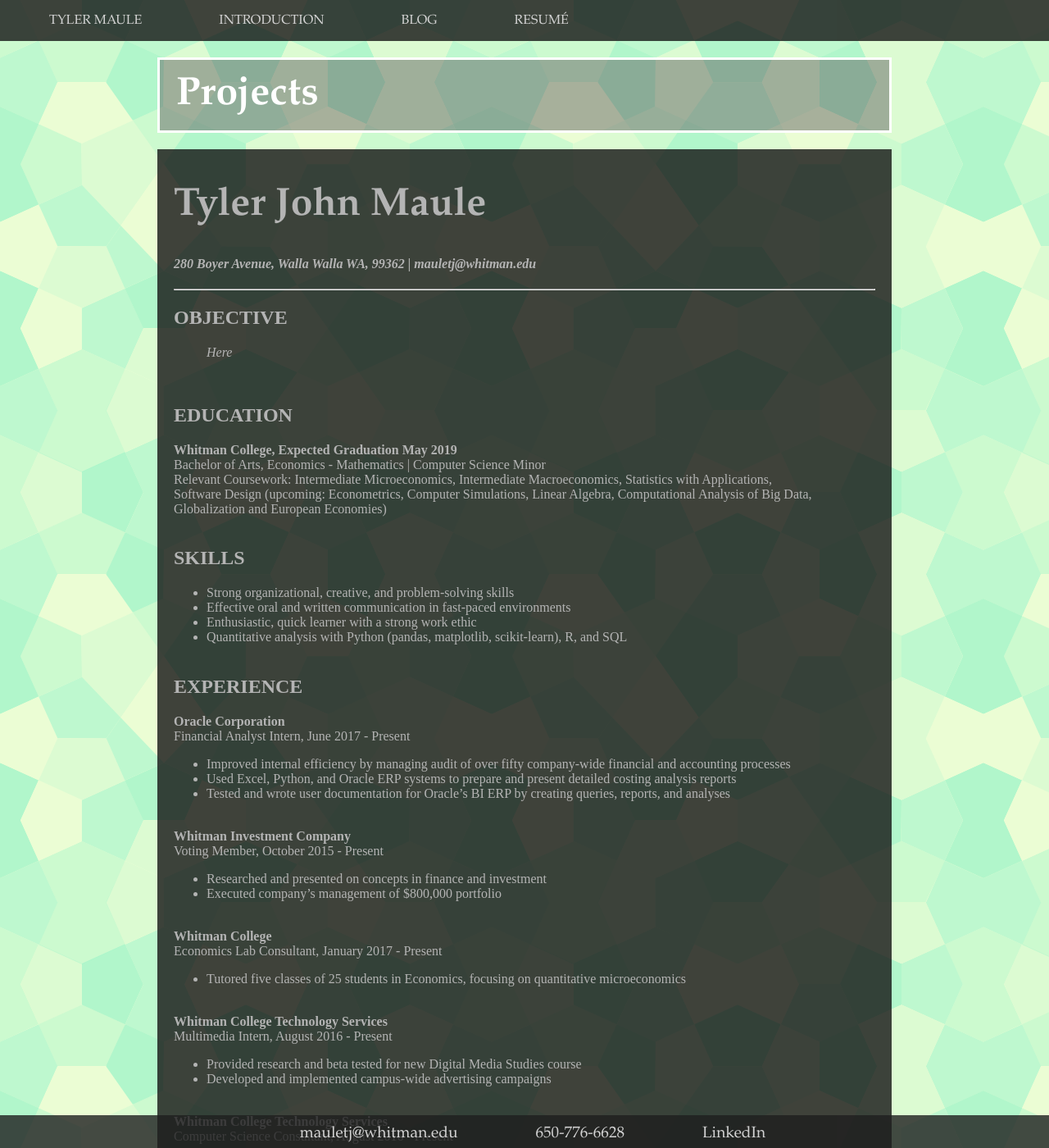
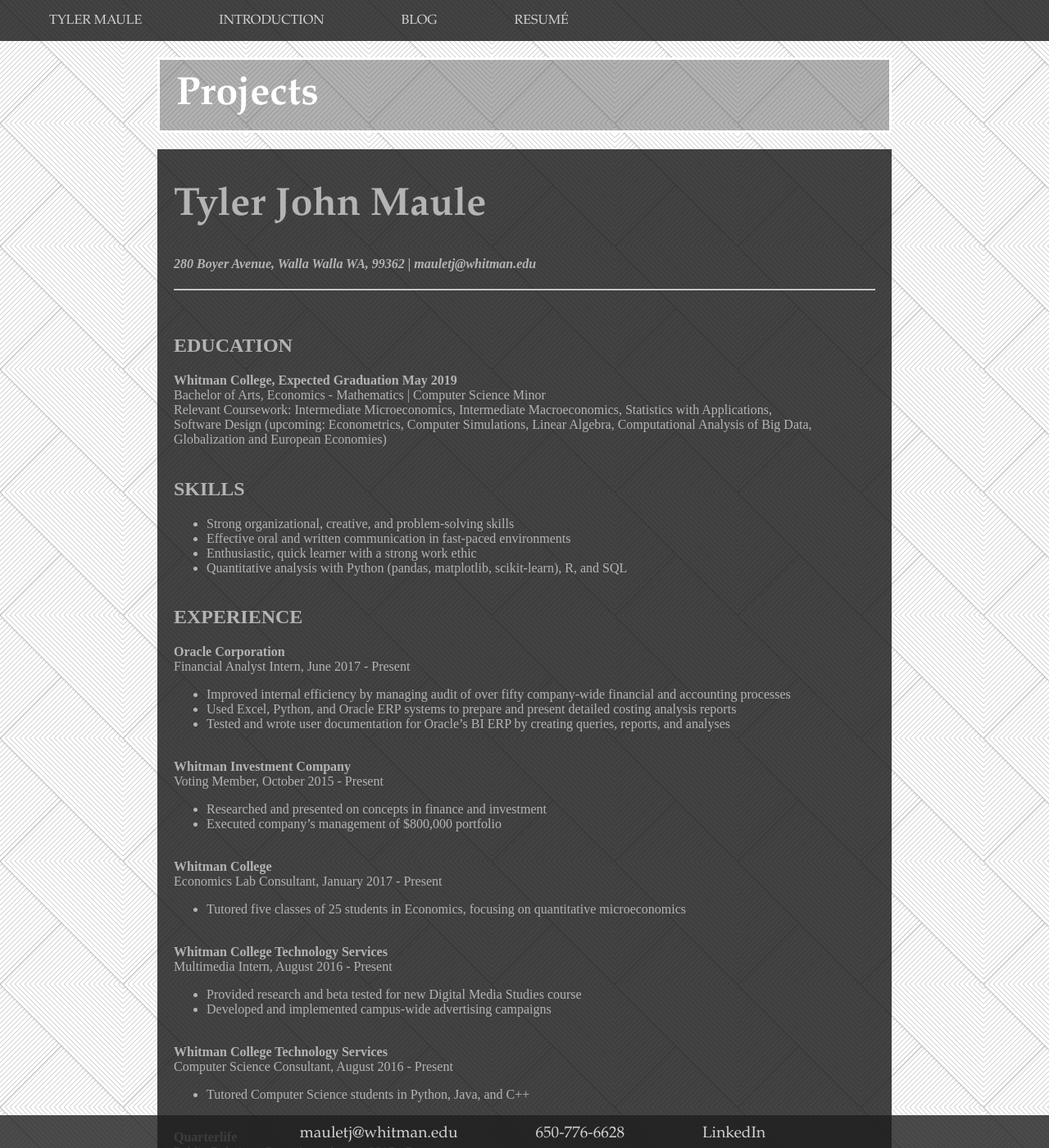
Before and after one commit to tylermaule/tylermaule.github.io, a Jekyll site: the page built from projects.html, in a window 1280 px wide and 1400 px high. Shown: the whole window at 82% size. Built offline with Jekyll 4.4.1, drawn with Linux system fonts in a browser that asks for light colours.

Commit message:
change background, pictures

```diff
--- a/_includes/resume.md
+++ b/_includes/resume.md
@@ -1,9 +1,6 @@
 # Tyler John Maule
 #### *280 Boyer Avenue, Walla Walla WA, 99362 | mauletj@whitman.edu*
 ---
-
-## **OBJECTIVE**
-> *Here*
 
 <br>
 
@@ -62,6 +59,7 @@
 Public Relations Committee, August 2015 - Present
 -  Developed, coordinated, and executed twelve campuswide multimedia campaigns
 <br>
+<br>
 
 ## **HONORS AND AWARDS**
 Merit Scholarship, Whitman College | Starbucks Partner of the Quarter | Academic Distinction, Whitman College
--- a/assets/css/style.scss
+++ b/assets/css/style.scss
@@ -31,12 +31,15 @@
 	margin: 0px 5px 0px 5px;
 }
 
-.cimg {
-	background-image: url("tea.jpg");
+#linked{
 	height: 200px;
 	width: 200px;
 	float: left;
-	margin: 5px 20px 5px 20px;
+	margin: 0px 20px 5px 20px;
+}
+
+.gallery{
+	margin: 15px 0px 15px 0px;
 }
 
 header a:hover {
@@ -111,7 +114,7 @@
 }
 
 body {
-	background-image: url("congruent_pentagon.png");
+	background-image: url("diagonal_striped_brick.png");
 	background-position: absolute;
 	background-attachment: fixed;
 	background-repeat: repeat;
```
Also changed, not shown: index.html (+14 -3 lines).
